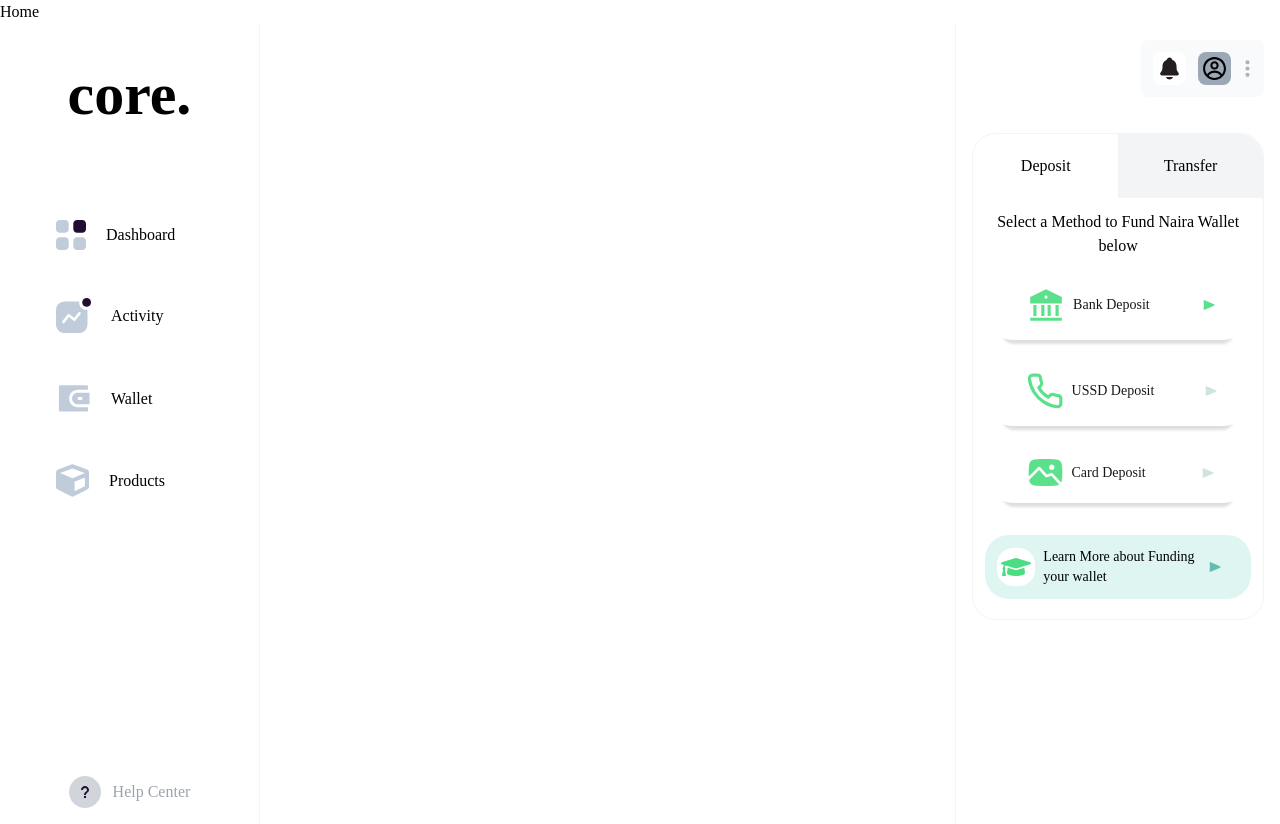
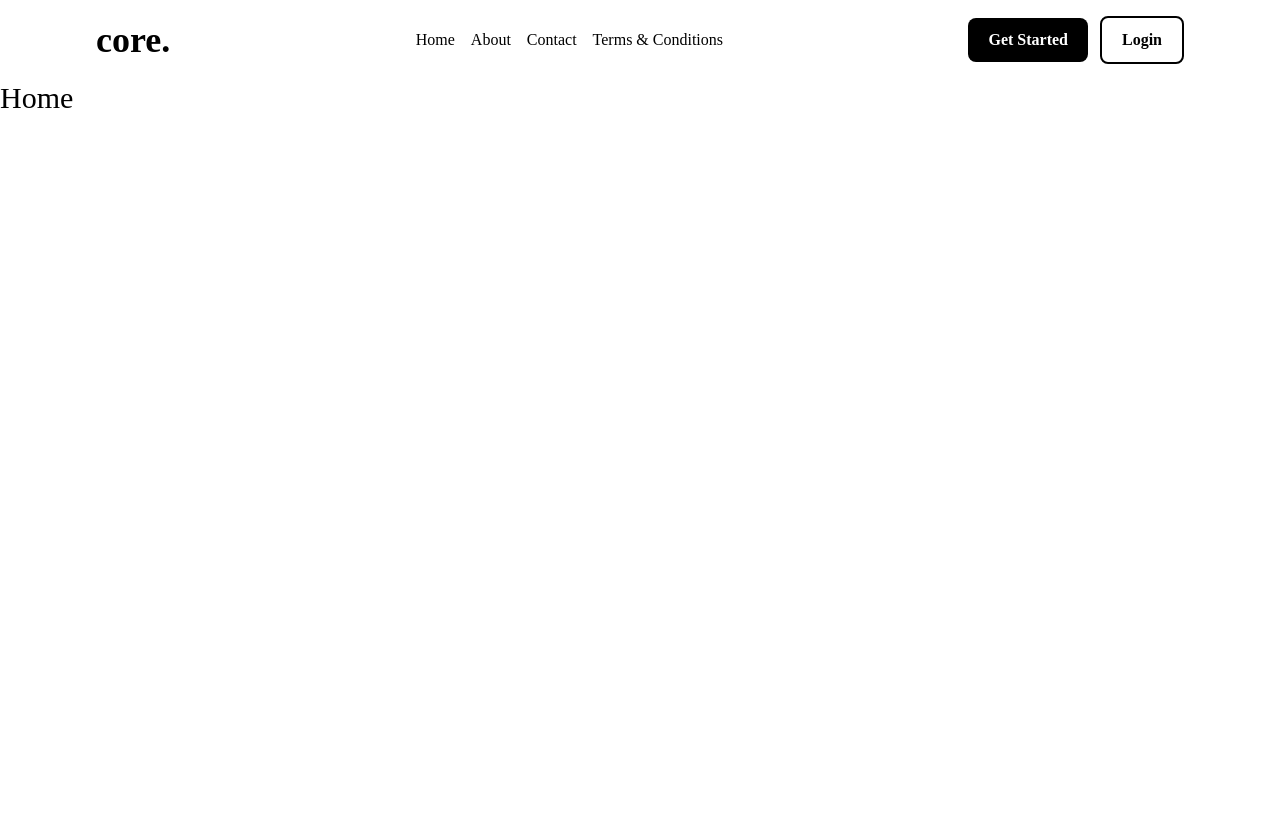
Before and after one commit to AYANO-EMMANUEL/core-banking-app, a React (Vite) app: page / in a window 1280 px wide. After the commit the page ends 800 px from the top, so only its background shows below. Built offline with nearby package versions, Linux system fonts and the light colour scheme; a web font is replaced by a local one.

Commit message:
Layouts set

```diff
--- a/src/App.jsx
+++ b/src/App.jsx
@@ -1,17 +1,34 @@
-import { BrowserRouter } from "react-router-dom";
+import { BrowserRouter, Route, Routes } from "react-router-dom";
 import RootLayout from "./layout/RootLayout";
 import AuthLayout from "./layout/AuthLayout";
 import MainLayout from "./layout/MainLayout";
-import "./global.css"
+import "./global.css";
+import Home from "./pages/Home/Home";
+import Dashboard from "./pages/Dashboard/Dashboard";
+import Activity from "./pages/Activity/Activity";
+import Login from "./pages/Auth/Login";
+import Verification from "./pages/Auth/Verification";
+import Signup from "./pages/Auth/Signup";
 
 function App() {
-  const user = null
+  // const user = null
   return (
     <>
-      <BrowserRouter >
-        <AuthLayout />
-        <RootLayout />
-        <MainLayout />
+      <BrowserRouter>
+        <Routes>
+          <Route path="/" element={<RootLayout />}>
+            <Route index element={<Home />} />
+          </Route>
+          <Route path="/app" element={<MainLayout />}>
+            <Route index  element={<Dashboard />} />
+            <Route path="/app/activity" element={<Activity />} />
+          </Route>
+          <Route path="/auth" element={<AuthLayout />}>
+            <Route path="/auth/login" exact element={<Login />} />
+            <Route path="/auth/signup" exact element={<Signup />} />
+            <Route path="/auth/verification" exact element={<Verification />} />
+          </Route>
+        </Routes>
       </BrowserRouter>
     </>
   );
--- a/src/components/RightNav.jsx
+++ b/src/components/RightNav.jsx
@@ -7,7 +7,7 @@ import { CardIcon } from '../constants'
 
 const RightNav = () => {
   return (
-    <div className=" flex-[1.5] lg:flex-[1.25] pt-4 border-l-[1px] border-gray-100 h-screen hidden lg:block">
+    <div className="pt-4 border-l-[1px] border-gray-100 h-screen hidden lg:block">
         <TopRightMenu />
         <div className="border rounded-3xl mx-4 border-gray-100">
           <div className="flex justify-between">
--- a/src/components/sidebar.jsx
+++ b/src/components/sidebar.jsx
@@ -2,6 +2,7 @@
 import { FaCube } from "react-icons/fa";
 import { IoMdHelp } from "react-icons/io";
 import { RiWallet3Fill } from "react-icons/ri";
+import { Link } from "react-router-dom";
 
 const Sidebar = () => {
   const DashboardIcon = ({ color, colorTwo }) => {
@@ -48,43 +49,43 @@ const Sidebar = () => {
   };
 
   return (
-    <div className="flex-1 border-r-[1px] border-gray-100 h-screen flex flex-col align-middle justify-between">
+    <div className="hidden md:flex flex-1 border-r-[1px] border-gray-100 h-screen flex-col align-middle justify-between">
       <h1 className="text-6xl font-bold mt-10 text-center mb-20">core.</h1>
       <div className="flex-col space-y-4 mb-20">
-        <div className="cursor-pointer hover:bg-gray-100 px-10">
+        <Link to={'/app'} className="cursor-pointer block hover:bg-gray-100 px-10">
           <div className="flex align-middle p-4">
             <DashboardIcon color={"#200E32"} colorTwo={"#C0CCDA"} />
             <div className="ps-5 my-auto">Dashboard</div>
           </div>
-        </div>
-        <div className="cursor-pointer hover:bg-gray-100 px-10">
+        </Link>
+        <Link to={'/app/activity'} className="cursor-pointer block hover:bg-gray-100 px-10">
           <div className="flex align-middle p-4">
             <ActivityIcon color={"#200E32"} colorTwo={"#C0CCDA"} />
             <div className="ps-5 my-auto">Activity</div>
           </div>
-        </div>
-        <div className="cursor-pointer hover:bg-gray-100 px-10">
+        </Link>
+        <Link to={'/app/wallet'} className="cursor-pointer block hover:bg-gray-100 px-10">
           <div className="flex align-middle p-4">
             <RiWallet3Fill color={"#C0CCDA"} fill="#C0CCDA" size={"35"} />
             <div className="ps-5 my-auto">Wallet</div>
           </div>
-        </div>
-        <div className="cursor-pointer hover:bg-gray-100 px-10">
+        </Link>
+        <Link to={'/app/products'} className="cursor-pointer block hover:bg-gray-100 px-10">
           <div className="flex align-middle p-4">
             <FaCube color={"#C0CCDA"} size={"33"} />
             <div className="ps-5 my-auto">Products</div>
           </div>
-        </div>
+        </Link>
       </div>
       <div className="help mt-auto pb-4">
-        <div className="flex align-middle justify-center mt-5">
+        <Link to={'/app/help'} className="flex align-middle justify-center mt-5">
           <div className="bg-gray-300 p-2 rounded-3xl">
             <IoMdHelp color="#200E32" className="m-auto" />
           </div>
-          <div className="cursor-pointer ps-3 my-auto text-gray-400 hover:text-black">
+          <div className="cursor-pointer block ps-3 my-auto text-gray-400 hover:text-black">
             Help Center
           </div>
-        </div>
+        </Link>
       </div>
     </div>
   );
--- a/src/layout/AuthLayout.jsx
+++ b/src/layout/AuthLayout.jsx
@@ -1,15 +1,10 @@
-import { Routes, Route } from 'react-router-dom'
-import Signup from '../pages/Auth/Signup'
-import Login from '../pages/Auth/Login'
-import Verification from '../pages/Auth/Verification'
+import { Outlet } from 'react-router-dom'
 
 const AuthLayout = () => {
   return (
-    <Routes>
-        <Route path='login' exact element={<Login />} />
-        <Route path='signup' exact element={<Signup />} />
-        <Route path='verification' exact element={<Verification />} />
-    </Routes>
+    <>
+       <Outlet />
+    </>
   )
 }
 
--- a/src/layout/MainLayout.jsx
+++ b/src/layout/MainLayout.jsx
@@ -1,7 +1,5 @@
-import { Activity } from "lucide-react";
-import Dashboard from "../pages/Dashboard/Dashboard";
 import Sidebar from "../components/Sidebar";
-import { Route, Routes, Outlet } from "react-router-dom";
+import { Outlet } from "react-router-dom";
 import RightNav from "../components/RightNav";
 
 const MainLayout = () => {
@@ -9,13 +7,9 @@ const MainLayout = () => {
     <div className="flex">
       {/* SIDEBAR NAV */}
       <Sidebar />
-      <div className="px-6 pt-12 mb-8 flex-[2.5]">
-        <Routes>
-          <Route path="/dashboard" exact element={<Dashboard />} />
-          <Route path="/activity" element={<Activity />} />
-        </Routes>
+      <div className=" mb-8 flex-[3.5]">
+        <Outlet />
       </div>
-      <RightNav />
     </div>
   );
 };
--- a/src/layout/RootLayout.jsx
+++ b/src/layout/RootLayout.jsx
@@ -1,18 +1,12 @@
 import { Outlet, Route, Routes } from 'react-router-dom'
 import Home from '../pages/Home/Home'
-import Dashboard from '../pages/Dashboard/Dashboard'
-import Activity from '../pages/Activity/Activity'
+import Navbar from '../components/Navbar'
 
 const Layout = () => {
   return (
     <>
-      {/* <Navbar /> */}
+      <Navbar />
       <Outlet />
-      <Routes>
-        <Route path='/' exact element={<Home />} />
-        {/* <Route path='/contact' exact element={<Contact /> } /> */}
-
-      </Routes>
     </>
   )
 }
--- a/src/pages/Activity/Activity.jsx
+++ b/src/pages/Activity/Activity.jsx
@@ -53,7 +53,8 @@ const Activity = () => {
   ]);
 
   return (
-    <div className="w-full py-5g flex-[2.5]">
+    <div className="w-full px-6 pt-12 flex-[2.5]">
+      <h1 className="text-3xl font-semibold mb-10">Recent Activity</h1>
       <ActivityTabSwitcher
         activeTab={activeTab}
         setActiveTab={setActiveTab}
--- a/src/pages/Auth/Verification.jsx
+++ b/src/pages/Auth/Verification.jsx
@@ -1,6 +1,6 @@
 import { useState, useEffect } from 'react';
 
-const OTPVerification = () => {
+const Verification = () => {
   const [otp, setOtp] = useState(new Array(5).fill(''));
   const [isComplete, setIsComplete] = useState(false);
   const [timer, setTimer] = useState(30);
@@ -106,4 +106,4 @@ const OTPVerification = () => {
   );
 };
 
-export default OTPVerification;
+export default Verification;
--- a/src/pages/Dashboard/Dashboard.jsx
+++ b/src/pages/Dashboard/Dashboard.jsx
@@ -8,6 +8,7 @@ import { IoNotifications } from "react-icons/io5";
 import { RiBankFill } from "react-icons/ri";
 import Sidebar from "../../components/Sidebar";
 import TopRightMenu from "../../components/TopRightMenu";
+import RightNav from "../../components/RightNav";
 
 const Dashboard = () => {
   const Naira = ({ color, styles }) => {
@@ -146,13 +147,12 @@ const Dashboard = () => {
   };
 
   return (
-    <div className=" cursor-context-menu">
-
+    <div className="flex cursor-context-menu">
       {/* MAIN WALLET */}
-      <div className="">
+      <div className="flex-[2] px-6 pt-12">
         <div className="flex justify-between align-middle">
           <div className="text-5xl">Wallet</div>
-          <TopRightMenu styles='hidden'/>
+          <TopRightMenu styles="hidden" />
         </div>
         <div className="flex space-x-6 mb-3">
           <div className="flex">
@@ -248,6 +248,9 @@ const Dashboard = () => {
           </div>
         </div>
       </div>
+      <div className="flex-[1.5] lg:flex-[1.1]">
+        <RightNav />
+      </div>
     </div>
   );
 };
--- a/src/pages/Home/Home.jsx
+++ b/src/pages/Home/Home.jsx
@@ -1,7 +1,7 @@
 
 const Home = () => {
   return (
-    <div>Home</div>
+    <div className="text-3xl">Home</div>
   )
 }
 
```
